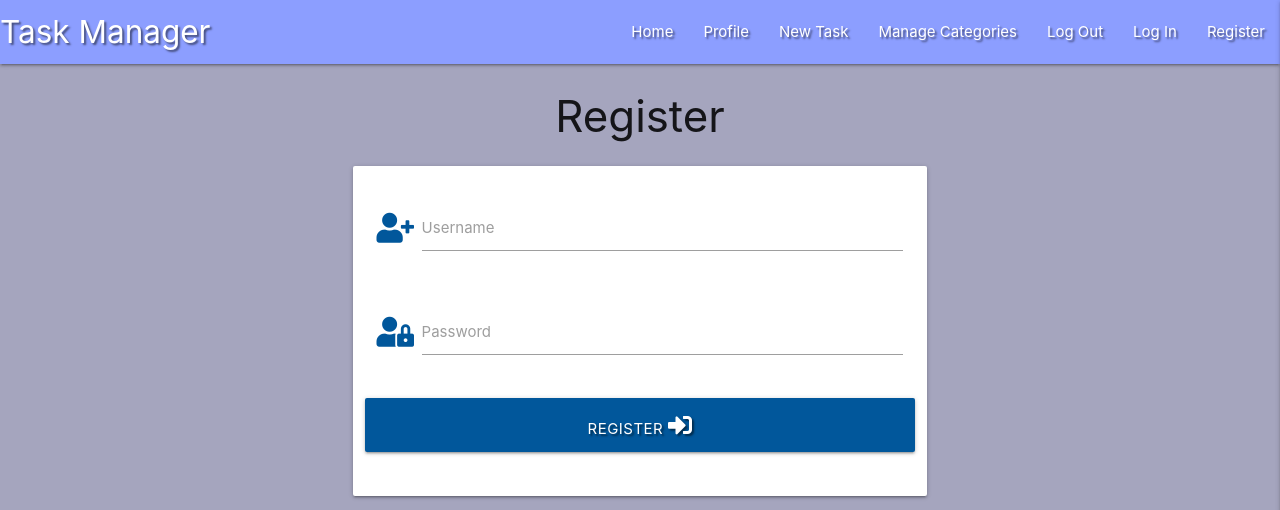
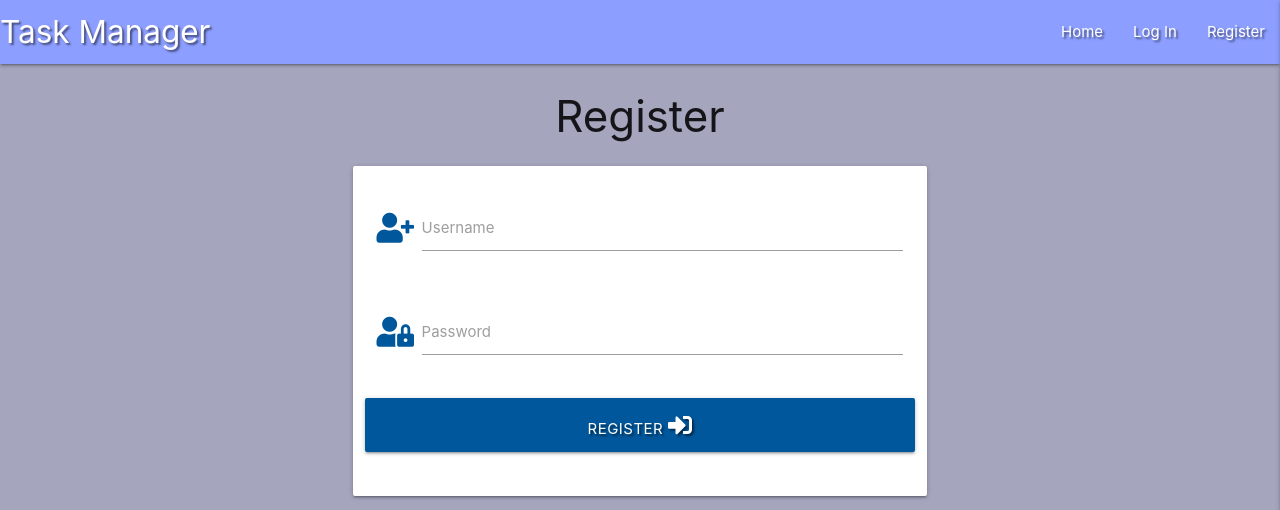
Before and after one commit to ANDREWAHN-UK/Mini-Project-Task-Manager, a Flask app: page /register in a window 1280 px wide. Shown: the top 510 px of the page. Run offline with Flask 2, Linux system fonts and the light colour scheme; some libraries are stand-ins or nearby versions.

Commit message:
templates - updated base.html to only show some navbar items when logged in/out

```diff
--- a/templates/base.html
+++ b/templates/base.html
@@ -27,13 +27,15 @@
                 <a href="#" data-target="mobile-demo" class="sidenav-trigger right"><i class="fas fa-bars"></i></a>
                 <ul class="right hide-on-med-and-down">
                     <li><a href="{{ url_for('get_tasks')}}">Home</a></li>
+                    {% if session.user %}
                         <li><a href="{{ url_for('profile', username=session['user'])}}">Profile</a></li>
                         <li><a href="#">New Task</a></li>
                         <li><a href="#">Manage Categories</a></li>
-                    <li><a href="#">Log Out</a></li>
+                        <li><a href="{{ url_for('logout')}}">Log Out</a></li>
+                    {% else %}
                         <li><a href="{{ url_for('login')}}">Log In</a></li>
                         <li><a href="{{ url_for('register')}}">Register</a></li>
-
+                    {% endif %}
                 </ul>
             </div>
         </nav>
@@ -42,12 +44,15 @@
         <ul class="sidenav" id="mobile-demo">
             <li><h4 class="center-align light-blue-text text-darken-4">Task Manager</h4></li>
             <li><a href="{{ url_for('get_tasks')}}">Home</a></li>
+                    {% if session.user %}
                         <li><a href="{{ url_for('profile', username=session['user'])}}">Profile</a></li>
                         <li><a href="#">New Task</a></li>
                         <li><a href="#">Manage Categories</a></li>
-            <li><a href="#">Log Out</a></li>
+                        <li><a href="{{ url_for('logout')}}">Log Out</a></li>
+                    {% else %}
                         <li><a href="{{ url_for('login')}}">Log In</a></li>
                         <li><a href="{{ url_for('register')}}">Register</a></li>
+                    {% endif %}
         </ul>
 
     </header>
```
Lines whose indentation alone changed are shown as unchanged.
